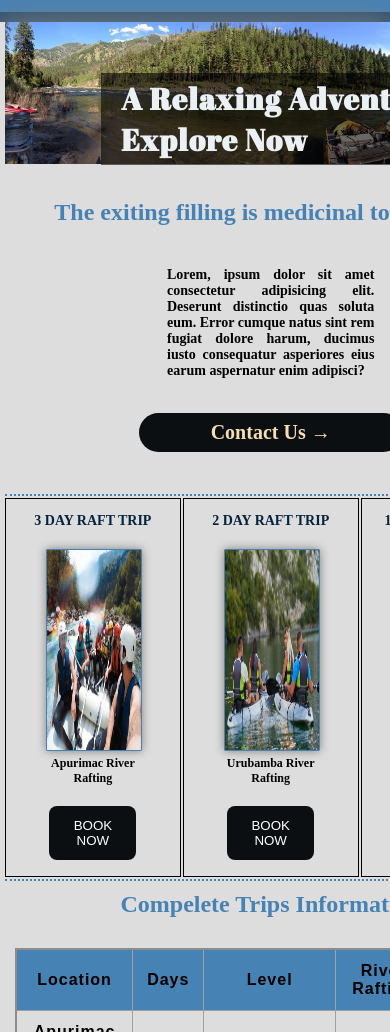
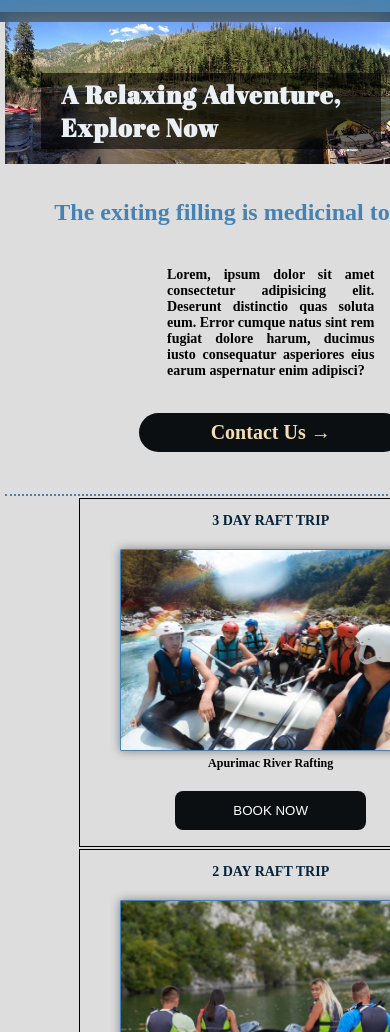
Before and after one commit to codewith-ese/Monday-mw, a plain HTML site: page blog.html in a window 390 px wide. Shown: the part 68-1100 px from the top of the page. Drawn offline with Linux system fonts and the light colour scheme.

Commit message:
media q added

```diff
--- a/styles/rafting.css
+++ b/styles/rafting.css
@@ -20,9 +20,8 @@
     font-family: "Pacifico";
     font-weight: bold;
     font-style: normal;
-
-   /*  font-family: var(--paragraph-font); */
     max-width: 1200px;
+   /* max-width: 1200px; */
     padding: 0;
     margin: auto;
     box-sizing: border-box;
@@ -139,6 +138,32 @@ main h1 {
     letter-spacing: 1.1px;
 
 }
+
+/*  adding media qur    */
+@media only screen and (max-width: 600px) {
+    body, main{
+        width: auto;
+    }
+  }
+
+/*  adding media qur    */
+@media only screen and (max-width: 600px) {
+    main h1 {
+        position: absolute;
+        top: 35px;
+        left: 20px;
+        color: rgb(235, 240, 245);
+        font-size: 25px;
+        margin: 1rem;
+        background-color: rgba(0, 0, 0, 0.59);
+        padding: 5px 20px 5px 20px;
+        font-family: "Abril Fatface", serif;
+        letter-spacing: 1.1px;
+        width: 300px;
+
+    }
+  }
+
 p {
     padding: 25px;
 }
@@ -181,6 +206,17 @@ article {
 
 }
 
+/*  adding media qur    */
+@media only screen and (max-width: 600px) {
+    article {
+        width: 400px;
+        position: absolute;
+        top: 150px;
+        left: 20px;
+        margin: 1rem;
+    }
+  }
+
 .hero article img {
     width: 200px;
     height: auto;
@@ -215,6 +251,13 @@ header, .grid, footer {
     max-width: 1050px;
     margin: 0 auto;
 }
+
+/*  adding media qur    */
+@media only screen and (max-width: 400px) {
+    header, .grid, footer{
+        max-width: 100%;
+    }
+  }
 
 .header_grid {
     display: flex;
@@ -657,6 +700,24 @@ figcaption {
 
 }
 
+/*  adding media qur    */
+@media only screen and (max-width: 400px) {
+    .rafting-grid {
+        display: grid;
+        grid-template-columns: auto;
+        grid-template-rows: 1fr 1fr 1fr;
+        grid-gap: 2px;
+        padding: 2px 0;
+        justify-content: center;
+        align-items: center;
+        margin: 0;
+        border-bottom: 2px dotted steelblue;
+       /* border-top: 2px dotted steelblue; */
+
+    }
+  }
+
+
 .rafting-grid-item {
    /* border: 1px solid black; */
     padding: 0;
```
